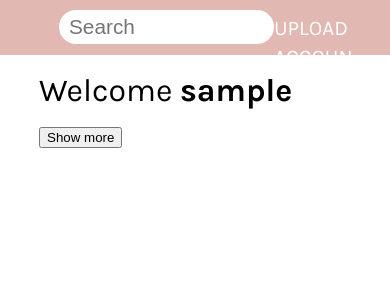
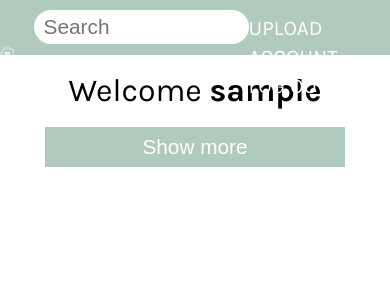
Before and after one commit to avankeulen/InspirationHunter, a PHP site: page / in a window 390 px wide. Shown: the top 300 px of the page. Run offline with PHP 8.4, Linux system fonts and the light colour scheme; the visitor is signed in with stand-in values (Sample User, id 1); data that the repository does not hold is empty.

Commit message:
Mobile-friendly opstart.
Nav moet nog mobile gezet worden!

```diff
--- a/account.php
+++ b/account.php
@@ -45,7 +45,7 @@ $posts = $post->getPosts($user_id);
 
 <section class="content">
     <h1> ACCOUNT </h1>
-    <a href="">Edit</a>
+    <a href="settings.php">Edit</a>
     <section class="login-form-wrap2">
 
         <img class="profilepic" src="img.php" alt="" style="height: 200px;" alt="Profilepic">
--- a/css/style.css
+++ b/css/style.css
@@ -6,28 +6,26 @@
     Gray:   #E1E1DE
     Pink:   #E2B8B2
     Green:  #C4E2D3
+    Green ALT: #b0cbbd
+
+    Error Red: #e74b4b
 
 -------------------------------------
  ***********************************/
 
-html {
+body {
     font-family: 'Karla', sans-serif;
-}
-
-.content {
-    width: 80%;
-    margin-left: auto;
-    margin-right: auto;
-    overflow: hidden;
+    padding-top: 55px;
 }
 
 header {
     width: 100%;
-    background-color: #E2B8B2;
+    background-color: #b0cbbd;
     height: 45px;
     padding-top: 10px;
-    /*position: fixed;*/
+    position: fixed;
     font-size: 1.3em;
+    margin-top: -55px;
 }
 nav {
     display: flex;
@@ -52,6 +50,7 @@ nav {
     background-size: contain;
     text-indent: -9999px;
     width: 30px;
+    heigt 30px;
 }
 #search {
     width: 200px;
@@ -67,26 +66,41 @@ nav {
     margin-left: auto;
 }
 
-#welcome {
+h1 {
+    text-align: center;
     font-size: 2em;
     margin-top: 20px;
     margin-bottom: 20px;
+    font-weight: 700;
+}
+#welcome {
+    font-weight: 400
 }
 #welcome strong {
     font-weight: 700;
 }
 
-.list {
-    display: flex;
-    flex-flow: wrap;
-}
+
 
 .post {
-    width: 20%;
-    margin: 10px;
+    width: 100%;
+    max-width: 300px;
     padding: 10px;
-    border: 1px solid #E1E1DE;
+    height: 500px;
+    /*border: 1px solid #E1E1DE;*/
     border-radius: 5px;
+
+    margin-bottom: 10px;
+    display: block;
+    margin-left: auto;
+    margin-right: auto;
+    background-color: #F4F4F4;
+}
+.post #img-div {
+    width: 100%;
+    height: 100%;
+    max-height: 300px;
+    overflow: hidden;
 }
 .post img {
     width: 100%;
@@ -99,3 +113,68 @@ nav {
 .post ul li strong {
     font-weight: 700;
 }
+
+.show-posts {
+    margin-top: 20px;
+    margin-bottom: 20px;
+    display: block;
+    width: 100%;
+    max-width: 300px;
+    height: 40px;
+    background-color: #b0cbbd;
+    border: none;
+    color: white;
+    font-size: 1.3em;
+    margin-left: auto;
+    margin-right: auto;
+}
+
+.comment-ul {
+    display: block;
+    height: 100px;
+    overflow-y: scroll;
+}
+/* width */
+::-webkit-scrollbar {
+    width: 4px;
+    border-radius: 1000px;
+}
+
+/* Track */
+::-webkit-scrollbar-track {
+    background: #E1E1DE;
+    border-radius: 100px;
+}
+
+/* Handle */
+::-webkit-scrollbar-thumb {
+    background: #b0cbbd;
+    border-radius: 100px;
+    overflow: visible;
+}
+
+#flag-btn {
+    float: right;
+    background-color: none;
+    color: #e74b4b;
+    border: 2px solid #e74b4b;
+    border-radius: 100px;
+    margin-bottom: 10px;
+}
+
+
+@media only screen and (min-width: 760px) {
+    .list {
+        display: flex;
+        flex-flow: wrap;
+    }
+    .content {
+        width: 80%;
+        margin-left: auto;
+        margin-right: auto;
+        overflow: hidden;
+    }
+    h1 {
+        text-align: left;
+    }
+}
--- a/index.php
+++ b/index.php
@@ -78,21 +78,23 @@ if (!empty($_POST['flag'])) {
                 <form action="" method="post" id="flag">
                     <a href="#">
                         <input type="hidden" value="<?php echo $row['id'];?>" name="flag">
-                        <input type="submit" value="Flag">
+                        <input type="submit" value="Flag" id="flag-btn">
                     </a>
                 </form>
                 <p>This post has been flagged: <?php echo $row['flag']; ?> time<?php if ($row['flag'] != 1): ?>s<?php endif; ?></p>
 
-                <img src="<?php echo 'images/uploads/'.$row['post_img']; ?>" alt="post_img" width="50px" height="auto">
+                <div id="img-div">
+                    <img src="<?php echo 'images/uploads/'.$row['post_img']; ?>" alt="post_img" width="50px" height="auto">
+                </div>
                 <h2><?php echo $row['title']; ?></h2>
                 <p><?php echo $row['description']; ?></p>
                 <p><?php echo $row['time_set']; ?></p>
 
                 <form action="" method="post">
-                    <label for="comment<?php echo $row['id'];?>">Comment:</label>
-                    <input type="text" name="comment" id="comment<?php echo $row['id'];?>" class="comment-text">
+                    <label for="comment<?php echo $row['id'];?>"></label>
+                    <input type="text" name="comment" id="comment<?php echo $row['id'];?>" class="comment-text" placeholder="typ comment...">
                     <input type="hidden" name="post_id" value="<?= $row['id']; ?>">
-                    <input type="submit" value="Send" id="btn-comment">
+                    <input type="submit" value="COMMENT" id="btn-comment">
                 </form>
 
                 <ul class="comment-ul">
```
Also changed, not shown: css/logreg.css (+12 -7 lines), login.php (+8 -1 lines), register.php (+8 -1 lines), upload.php (+10 -3 lines), images/bg.jpg (added), images/uploads/kever.jpg (added), images/uploads/monkey-profile-pic-m.jpg (added).
